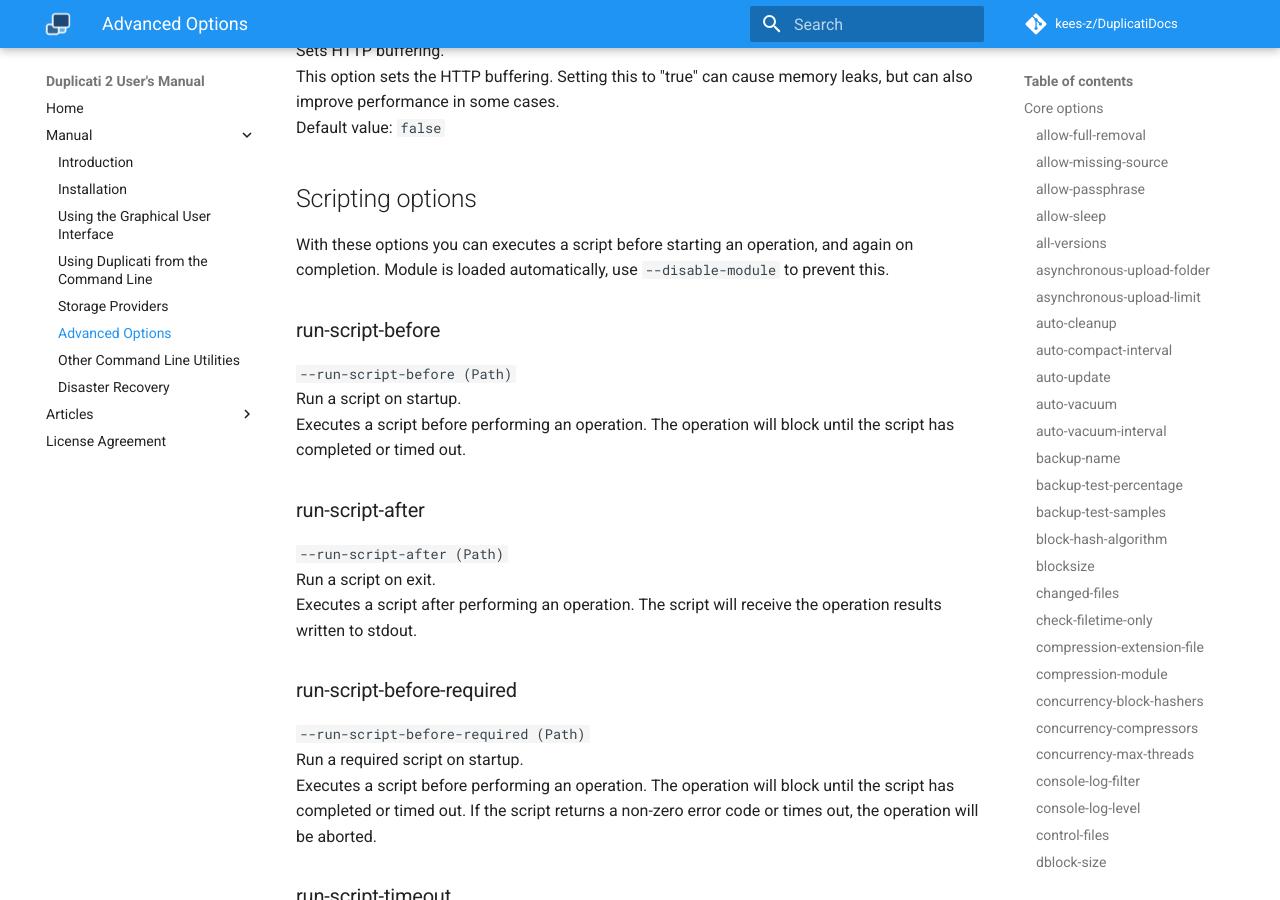
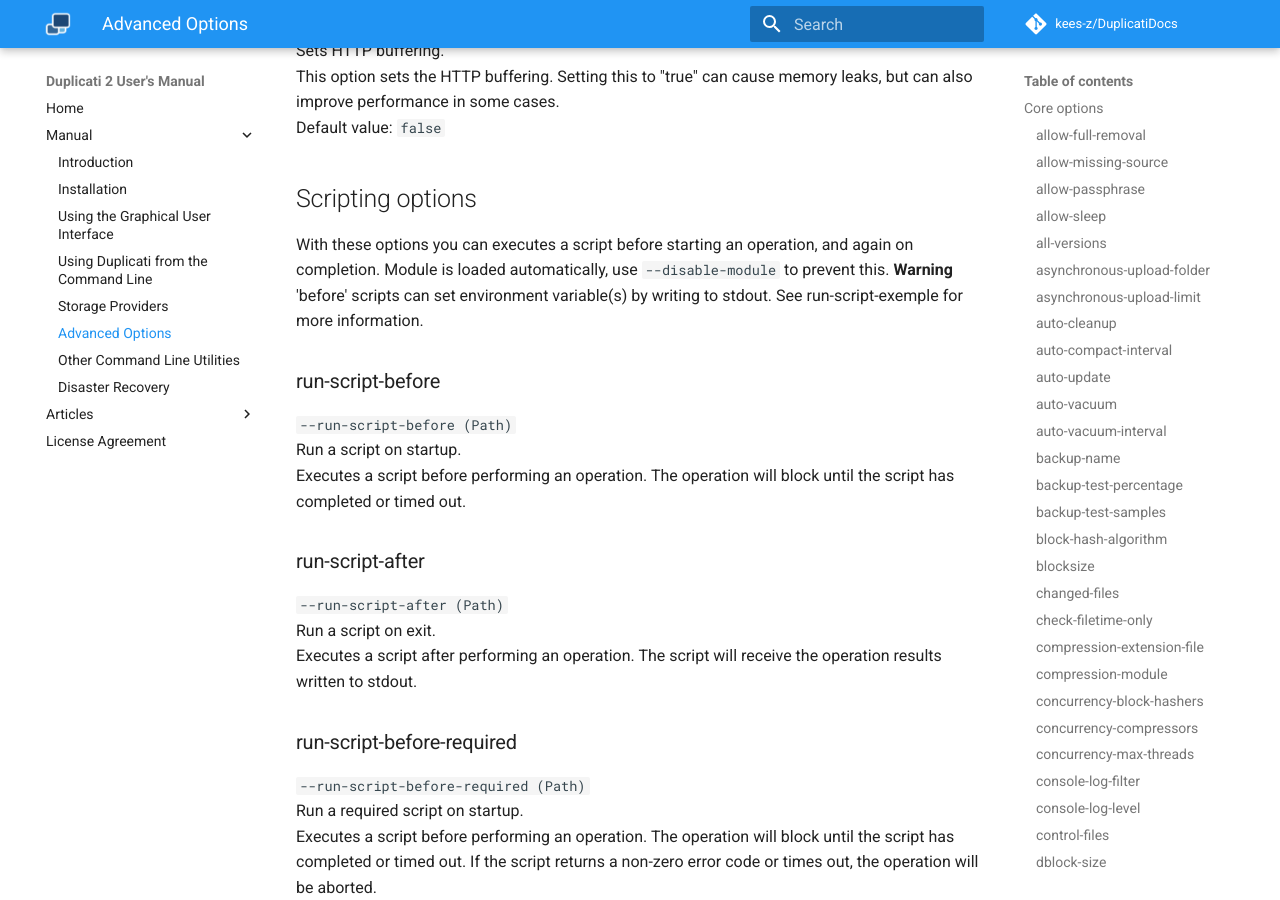
Before and after one commit to kees-z/DuplicatiDocs, an MkDocs documentation site: the page built from docs/06-advanced-options.md, in a window 1280 px wide and 900 px high, scrolled down 22734 px. Built offline with MkDocs 1.6.1 and Material for MkDocs 9.7.7, drawn with Linux system fonts in a browser that asks for light colours; comment, search, counter and statistics services are not loaded; old or Windows-style settings are respelled for this version of MkDocs.

Commit message:
Warns that before scripts can set env vars
This can trip people as seen in this forum post: https://forum.duplicati.com/t/duplicati-library-main-controller-unsupportedoption/13104/15

```diff
--- a/docs/06-advanced-options.md
+++ b/docs/06-advanced-options.md
@@ -552,6 +552,7 @@ Default value: `false`
 ## Scripting options
 
 With these options you can executes a script before starting an operation, and again on completion. Module is loaded automatically, use `--disable-module` to prevent this.
+**Warning** 'before' scripts can set environment variable(s) by writing to stdout. See run-script-exemple for more information.
 
 ### run-script-before
 `--run-script-before (Path)`
```
